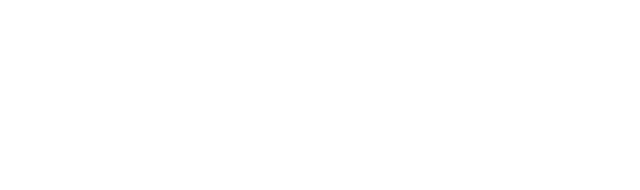
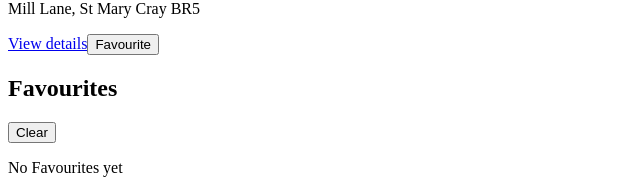
Before and after one commit to WathilaHG/Client-side-Project, a React (Vite) app in the folder Property-search-web-app/: page / in a window 1280 px wide. Shown: the part 3852-4042 px from the top of the page, without its empty margins (0-640 px from the left). Before the commit the page ends 3844 px from the top, so only its background shows below. Built offline with nearby package versions, Linux system fonts and the light colour scheme.

Commit message:
Wtre search page with favourites and  results

```diff
--- a/Property-search-web-app/src/pages/SearchPage.jsx
+++ b/Property-search-web-app/src/pages/SearchPage.jsx
@@ -1,11 +1,13 @@
 import {useState} from 'react';
 import data from '../data/properties.json';
 import { SearchForm } from '../components/SearchForm.jsx';
-import {PropertyList} from "../components/PropertyList.jsx"
+import {PropertyList} from "../components/PropertyList.jsx";
+import { FavouritesPanel } from '../components/FavouritesPanel.jsx';
 
 export function SearchPage(){
     const [properties] = useState(data.properties);
     const [filtered, setFiltered] = useState([]);
+    const [favourites, setFavourites] = useState([])
 
     const manageSearch = (criteria) => {
         const results = properties.filter((p) => {
@@ -45,12 +47,40 @@ export function SearchPage(){
 
     const propertiesToDisplay = filtered.length? filtered : properties;
 
+    const addFavourite = (id) => {
+        setFavourites((prev) => {
+            return prev.includes(id) ? prev :[...prev, id]
+        });
+    };
+
+    const removeFavourite = (id) => {
+        return setFavourites((prev) => prev.filter((fid) => {return fid !== id}))
+    };
+
+    const clearFavourites = () => {
+        setFavourites([]);
+    }
+
+    const favouriteProperties = properties.filter((p) => {return favourites.includes(p.id)});
 
 
     return(
-        <div className='search-page'>
-            <SearchForm onSearch={manageSearch}/>
-            <PropertyList properties={propertiesToDisplay}/>
+        <div className='search-layout'>
+            <div className='search-main'>
+                <h1>Property search</h1>
+                <SearchForm onSearch={manageSearch}/>
+                <PropertyList
+                    properties={propertiesToDisplay}
+                    onFavourite={addFavourite}
+                />
+            </div>
+
+            <FavouritesPanel
+                favourites={favouriteProperties}
+                onRemove={removeFavourite}
+                onClear={clearFavourites}
+                onDropId={addFavourite}
+            />
         </div>
-    )
+    );
 }
```
